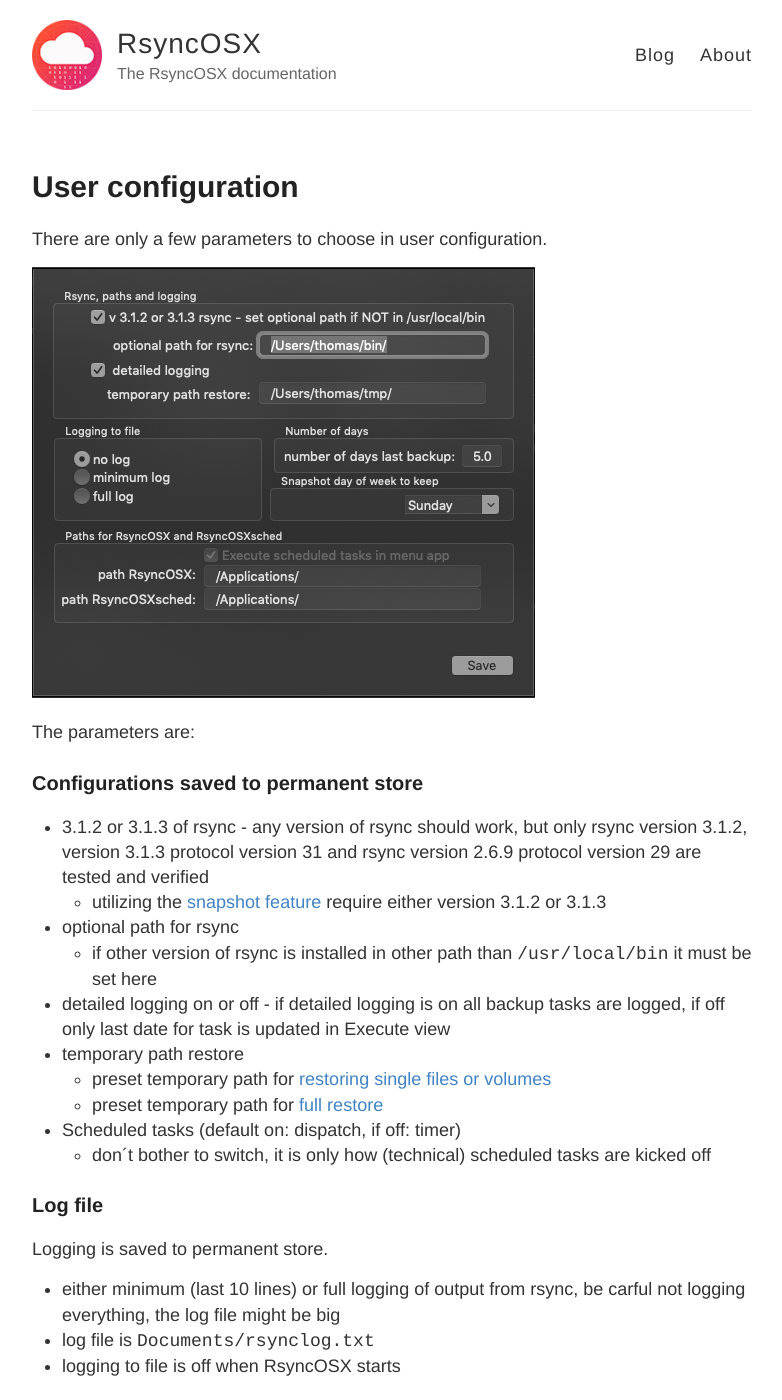
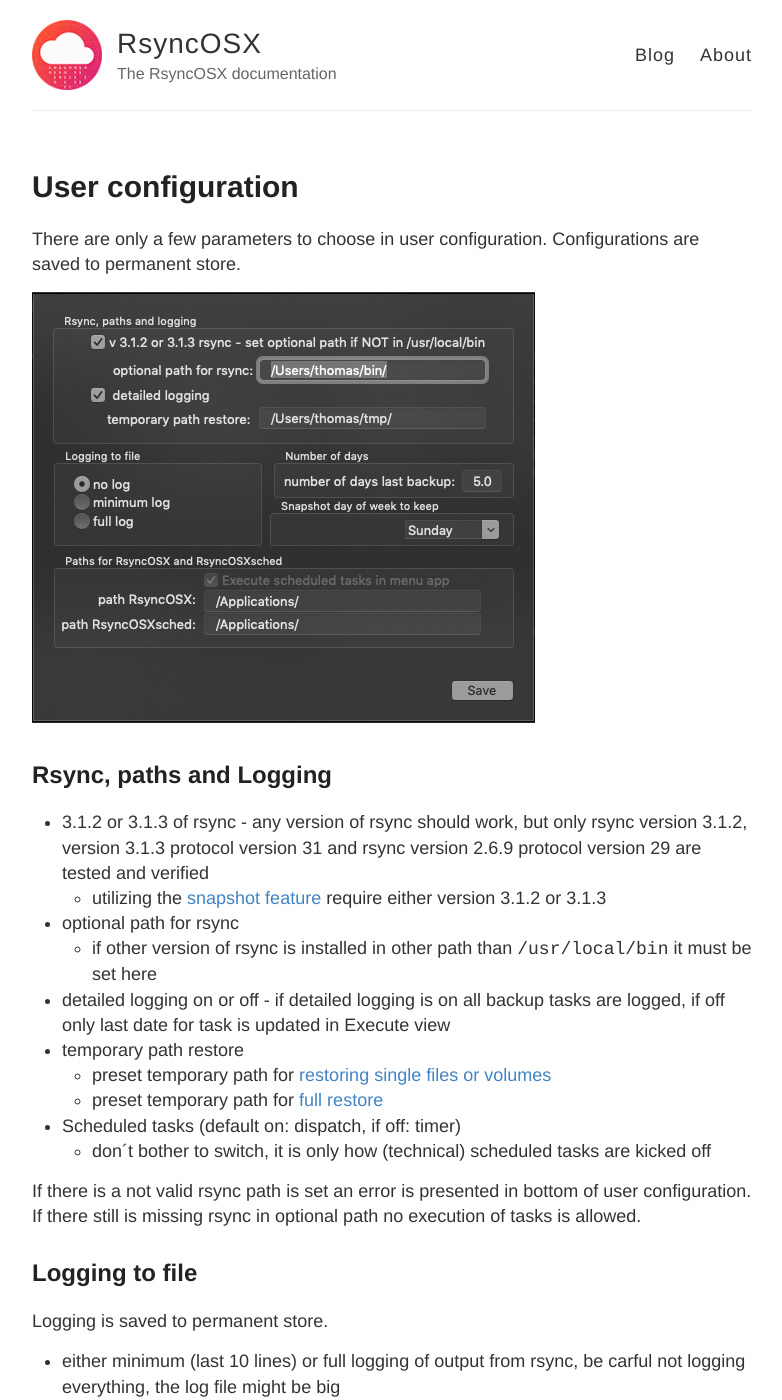
Before and after one commit to d2s/Documentation, a Jekyll site: the page built from _posts/2018-04-10-UserConfiguration.md, in a window 1280 px wide and 1400 px high. Shown: the whole window, without its empty margins (248-1030 px from the left). Built offline with Jekyll 4.4.1, drawn with Linux system fonts in a browser that asks for light colours; some of the changed text lies outside the part shown.

Commit message:
Update 2018-04-10-UserConfiguration.md

```diff
--- a/_posts/2018-04-10-UserConfiguration.md
+++ b/_posts/2018-04-10-UserConfiguration.md
@@ -3,13 +3,11 @@ layout: post
 title:  "User configuration"
 permalink: UserConfiguration
 ---
-There are only a few parameters to choose in user configuration.
+There are only a few parameters to choose in user configuration. Configurations are saved to permanent store.
 
 ![](/images/RsyncOSX/master/userconfig/user.png)
 
-The parameters are:
-
-### Configurations saved to permanent store
+## Rsync, paths and Logging
 
  - 3.1.2 or 3.1.3 of rsync
    	- any version of rsync should work, but only rsync  version 3.1.2, version 3.1.3 protocol version 31 and rsync  version 2.6.9  protocol version 29 are tested and verified
@@ -24,7 +22,9 @@ The parameters are:
 - Scheduled tasks (default on: dispatch, if off: timer)
     - don´t bother to switch, it is only how (technical) scheduled tasks are kicked off
 
-### Log file
+If there is a not valid rsync path is set an error is presented in bottom of user configuration. If there still is missing rsync in optional path no execution of tasks is allowed.
+
+## Logging to file
 
 Logging is saved to permanent store.
 
@@ -32,12 +32,12 @@ Logging is saved to permanent store.
 - log file is `Documents/rsynclog.txt`
 - logging to file is off when RsyncOSX starts
 
-### Number of days
+## Number of days
 
 - Number of days
   - in Execute view tasks older than number of days are marked red
 
-### Snapshot day of week to keep
+## Snapshot day of week to keep
 
 - The day of week to keep when selecting a plan for deleting snapshots
 
```
Also changed, not shown: other parts of _posts/2018-04-10-UserConfiguration.md (+0 -2 lines).
